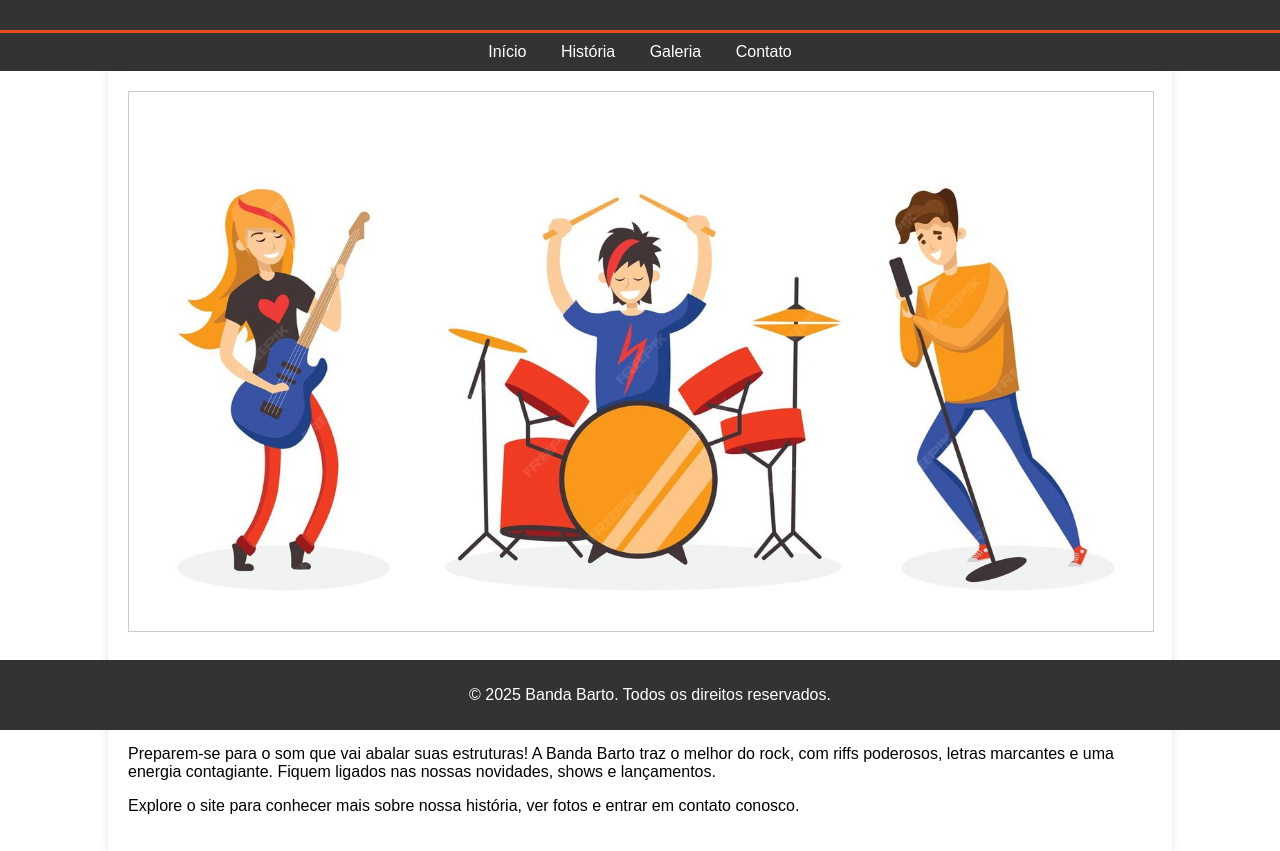
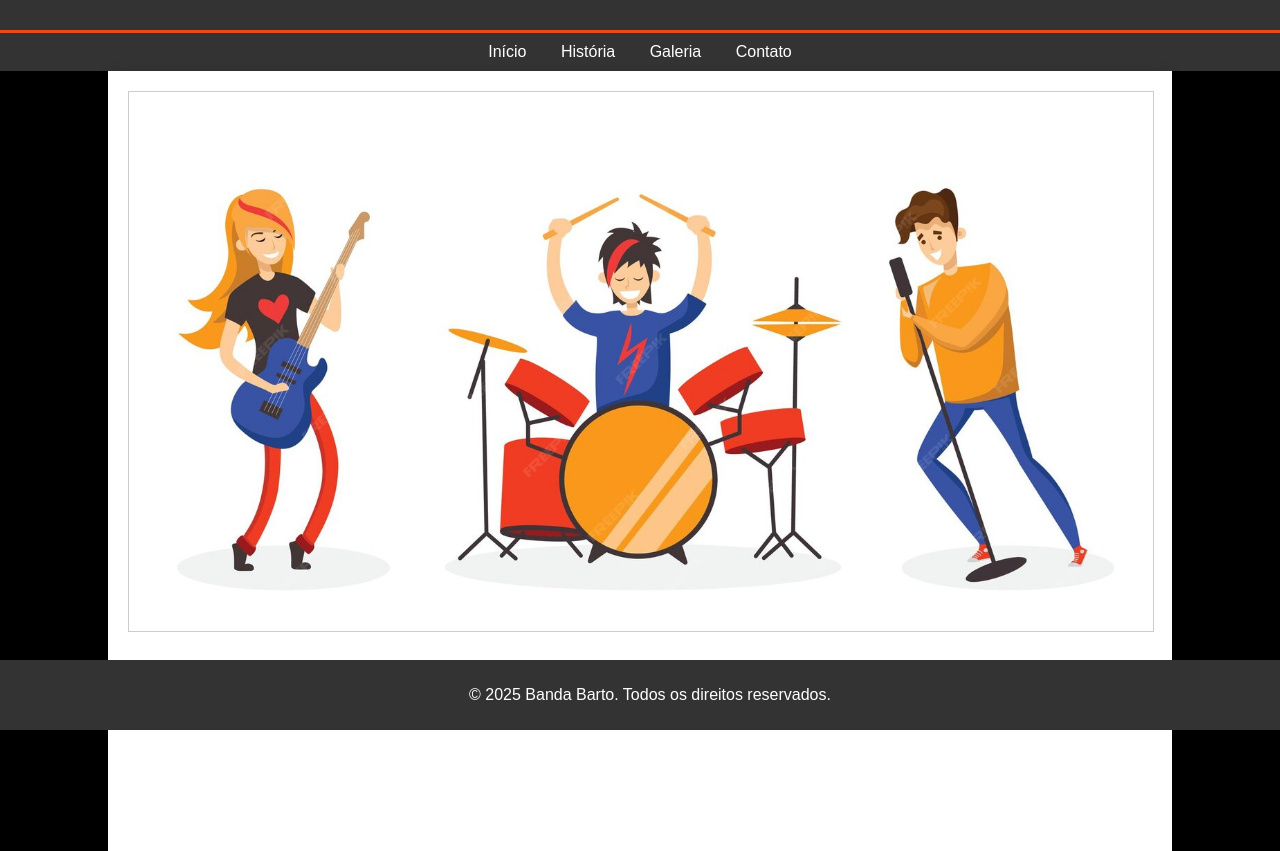
Before and after one commit to 1InfoApprendendo/bandabarto, a plain HTML site: page public/index.html in a window 1280 px wide. Shown: the part 70-921 px from the top of the page. Drawn offline with Linux system fonts and the light colour scheme; a web font is replaced by a local one.

Commit message:
Fix em Inserir estilo

```diff
--- a/public/assets/css/style.css
+++ b/public/assets/css/style.css
@@ -5,8 +5,8 @@ body {
     font-family: sans-serif;
     margin: 0;
     padding: 0;
-    background-color: --color-first;
-    color: --color-second;
+    background-color: var(--color-main);
+    color: var(--color-second);
 }
 
 .container {
```
